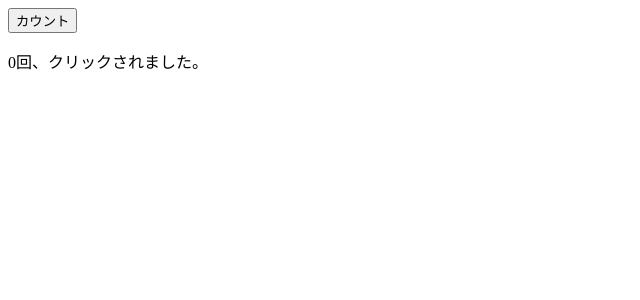
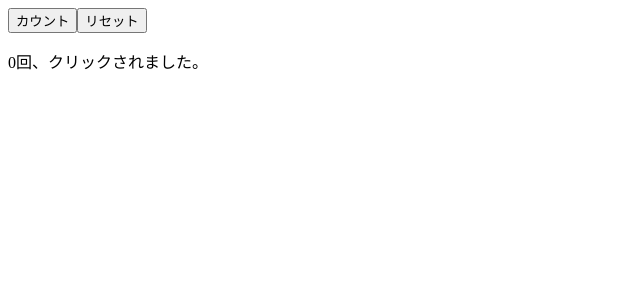
Before and after one commit to itoo-mzn/react-sample, a React (Vite) app: page / in a window 1280 px wide. Shown: the top 300 px of the page, without its empty margins (0-640 px from the left). Built offline with nearby package versions, Linux system fonts and the light colour scheme.

Commit message:
リセット機能追加

```diff
--- a/src/JotaiCounter.jsx
+++ b/src/JotaiCounter.jsx
@@ -1,8 +1,10 @@
 import { useAtom } from "jotai";
+import { useResetAtom } from "jotai/utils";
 import { counterAtom } from "./atom";
 
 export default function JotaiCounter() {
   const [counter, setCounter] = useAtom(counterAtom);
+  const resetCounter = useResetAtom(counterAtom);
 
   const handleClick = () => {
     setCounter((c) => c + 1);
@@ -10,6 +12,7 @@ export default function JotaiCounter() {
   return (
     <>
       <button onClick={handleClick}>カウント</button>
+      <button onClick={resetCounter}>リセット</button>
       <p>{counter}回、クリックされました。</p>
     </>
   );
--- a/src/atom.js
+++ b/src/atom.js
@@ -1,3 +1,3 @@
-import { atom } from "jotai";
+import { atomWithReset } from "jotai/utils";
 
-export const counterAtom = atom(0);
+export const counterAtom = atomWithReset(0);
```
